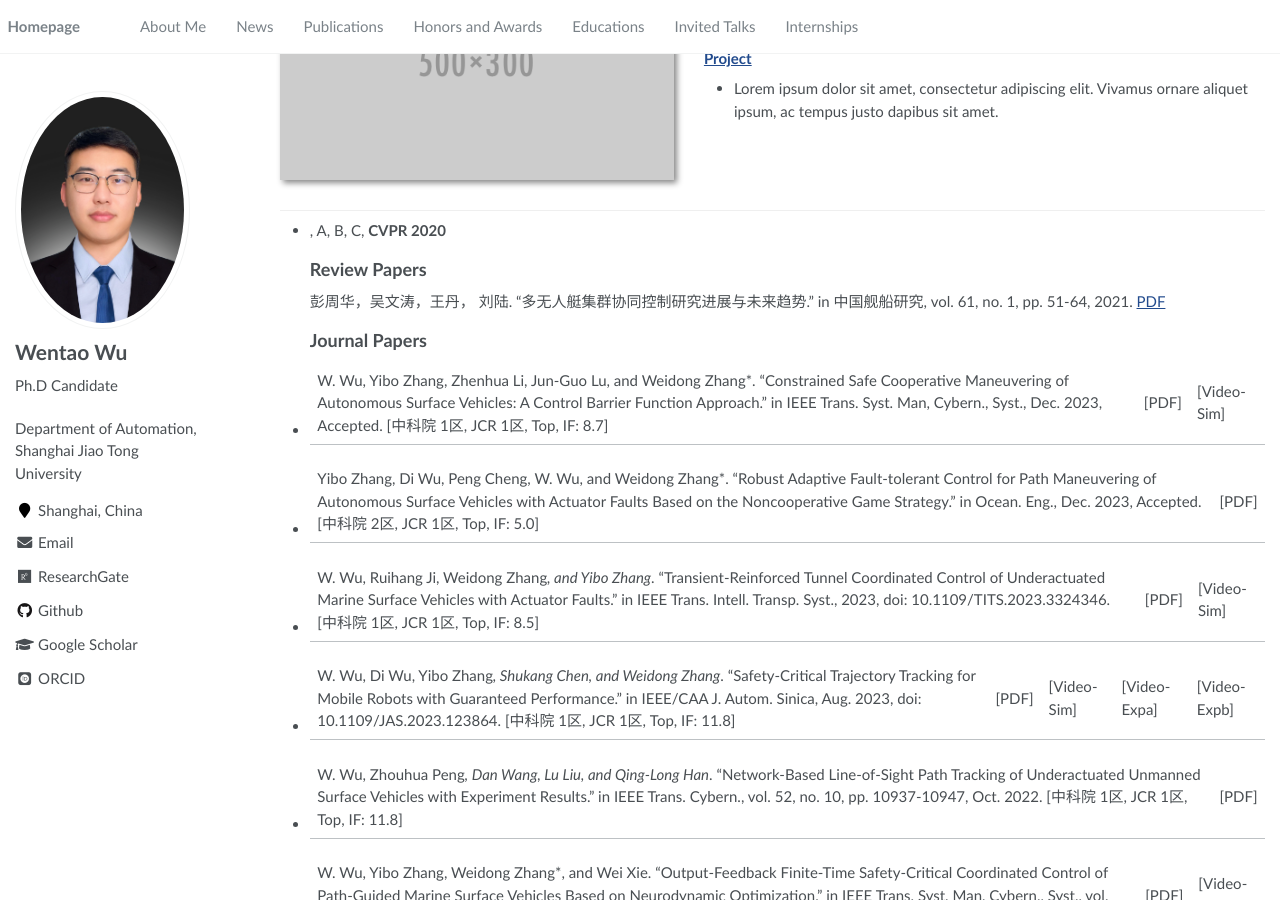
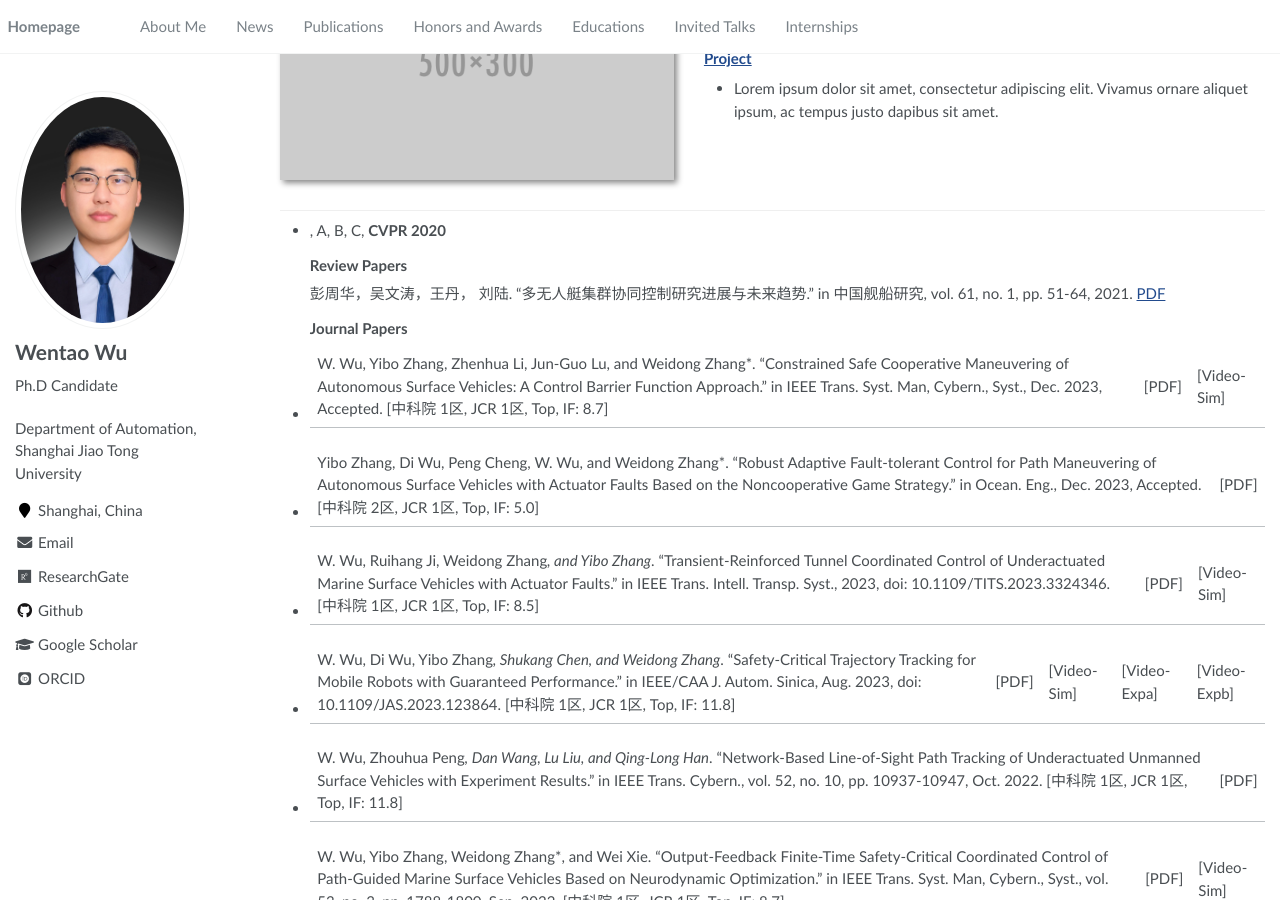
Before and after one commit to wwtsjtu/wwt.github.io, a Jekyll site: the page built from _pages/about.md, in a window 1280 px wide and 900 px high, scrolled down 1493 px. Built offline with Jekyll 4.4.1, drawn with Linux system fonts in a browser that asks for light colours; some web fonts are replaced.

```diff
--- a/_pages/about.md
+++ b/_pages/about.md
@@ -64,9 +64,9 @@ My research interest includes neural machine translation and computer vision. I
 </div>
 
 - [      ](https://github.com), A, B, C, **CVPR 2020**
-## Review Papers
+### Review Papers
 彭周华，吴文涛，王丹， 刘陆. "多无人艇集群协同控制研究进展与未来趋势." in 中国舰船研究, vol. 61, no. 1, pp. 51-64, 2021. [PDF](/assets/papers/ZWHX/J-核心-2020-Pengzhouhua-中国舰船研究.pdf)
-## Journal Papers
+### Journal Papers
 - W. Wu, Yibo Zhang, Zhenhua Li, Jun-Guo Lu, and Weidong Zhang*. "Constrained Safe Cooperative Maneuvering of Autonomous Surface Vehicles: A Control Barrier Function Approach." in IEEE Trans. Syst. Man, Cybern., Syst., Dec. 2023, Accepted. [中科院 1区, JCR 1区, Top, IF: 8.7] | [PDF] | [Video-Sim]
 - Yibo Zhang, Di Wu, Peng Cheng, W. Wu, and Weidong Zhang*. "Robust Adaptive Fault-tolerant Control for Path Maneuvering of Autonomous Surface Vehicles with Actuator Faults Based on the Noncooperative Game Strategy." in Ocean. Eng., Dec. 2023, Accepted. [中科院 2区, JCR 1区, Top, IF: 5.0] | [PDF]
 - W. Wu, Ruihang Ji, Weidong Zhang*, and Yibo Zhang*. "Transient-Reinforced Tunnel Coordinated Control of Underactuated Marine Surface Vehicles with Actuator Faults." in IEEE Trans. Intell. Transp. Syst., 2023, doi: 10.1109/TITS.2023.3324346. [中科院 1区, JCR 1区, Top, IF: 8.5] | [PDF] | [Video-Sim]
@@ -81,7 +81,8 @@ My research interest includes neural machine translation and computer vision. I
 - Xiangxuan Ren, Min Li, Zhi Liu, Zhenhua Li, W. Wu, Lin Bai, and Weidong Zhang*. "Curiosity-Driven Attention for Anomaly Road Obstacles Segmentation in Autonomous Driving." in IEEE Trans. Intell. Veh., vol. 8, no. 3, pp. 2233-2243, Mar. 2023. [中科院 2区, JCR 1区, IF: 8.2] | [PDF]
 - 吴文涛，古楠，彭周华*，刘陆，王丹. "多领航者导引无人船集群的分布式时变队形控制 ." in 中国舰船研究, vol. 15, no. 1, pp. 21-30, 2020. [PDF]
 - 吴文涛, 彭周华*, 王丹, 刘陆, 姜继洲, 任帅. "基于扩张状态观测器的双桨推进无人艇抗干扰目标跟踪控制." in 中国舰船研究, vol. 61, no. 1, pp. 128-135, 2021. [PDF]
-## Conference Papers
+
+### Conference Papers
 - W. Wu, Chenming Zhang, Zhenhua Li, Weidong Zhang*, and Yibo Zhang. "Finite-time Extended State Observer-Based Performance-Critical Control for Uncertain MIMO Nonlinear Systems." in 2023 7th Chinese Conference on Swarm Intelligence and Cooperative Control, Sept., 2023. [Best Student Paper Nomination Award]
 - W. Wu, Zhenhua Li, Yibo Zhang, and Weidong Zhang*. "Noncooperative Containment Control for Multiple Unmanned Surface Vehicles With Improved Extended State Observer." in 2023 China Automation Congress (CAC), 2023.
 - W. Wu, Yibo Zhang, Weidong Zhang*, and Di Wu. "Safety-Certified Consensus Control of Multi-Agent Systems Based on Finite-Time Control Barrier Function.” in 2022 41th Chinese Control Conference (CCC), IEEE, pp. 4661-4665, 2022. [PDF]
@@ -107,7 +108,7 @@ My research interest includes neural machine translation and computer vision. I
 - *2019.12* &nbsp; Provincial First Prize in Graduate Electronic Design Competition
 
 # 💻 Professional Service:
-## Journal Reviewers
+### Journal Reviewers
 - *2023~Now* ISA Transactions
 - *2023~Now* IEEE/CAA Journal of Automatica Sinica
 - *2023~Now* IEEE Transactions on Industrial Electronics
@@ -117,5 +118,5 @@ My research interest includes neural machine translation and computer vision. I
 - *2022~Now* Nonlinear Dynamics
 - *2021~Now* Ocean Engineering
 
-## Conference Reviewers
+### Conference Reviewers
 ACC (2022), CCC (2023), CCDC (2022,2023)
```
